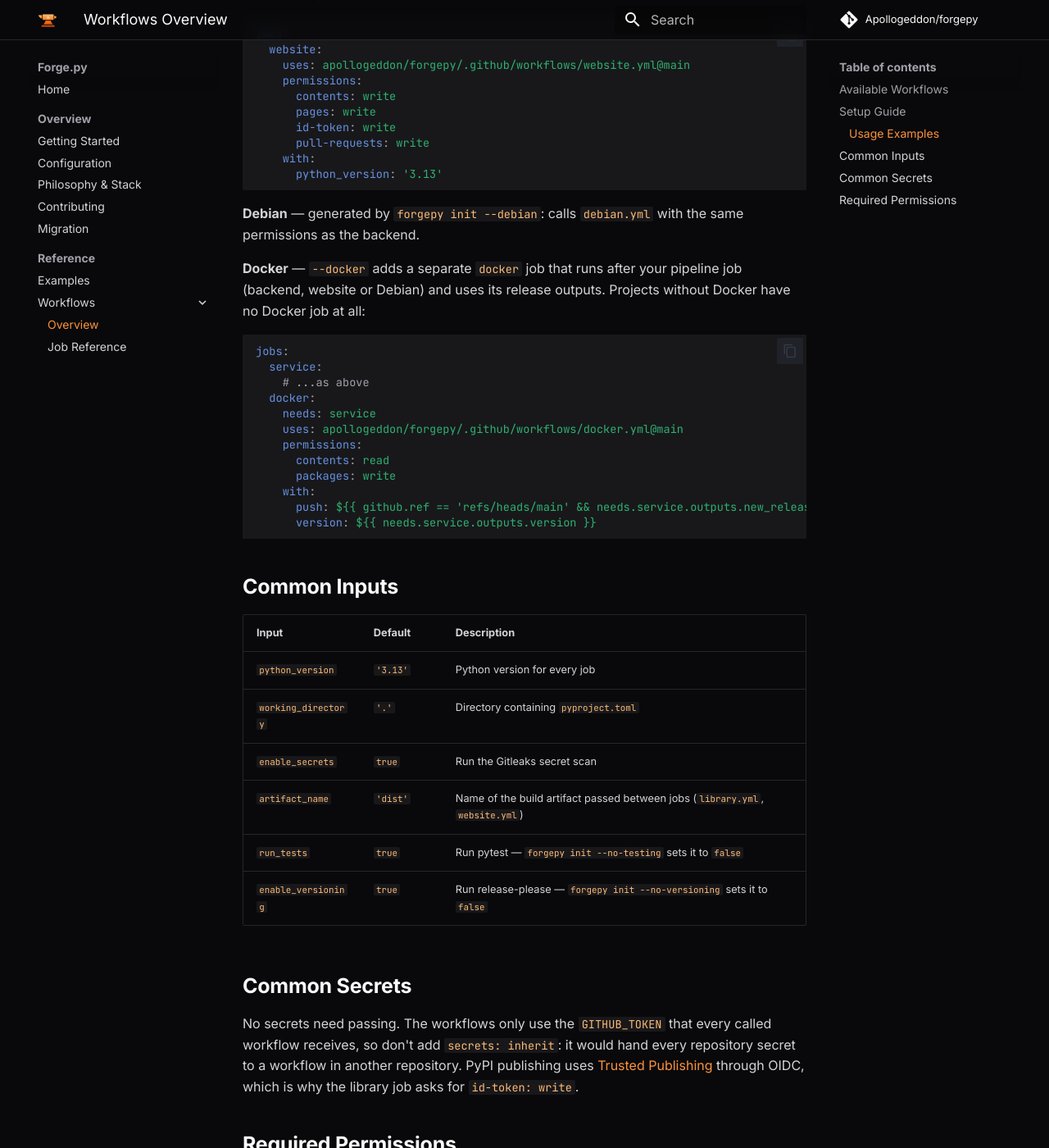
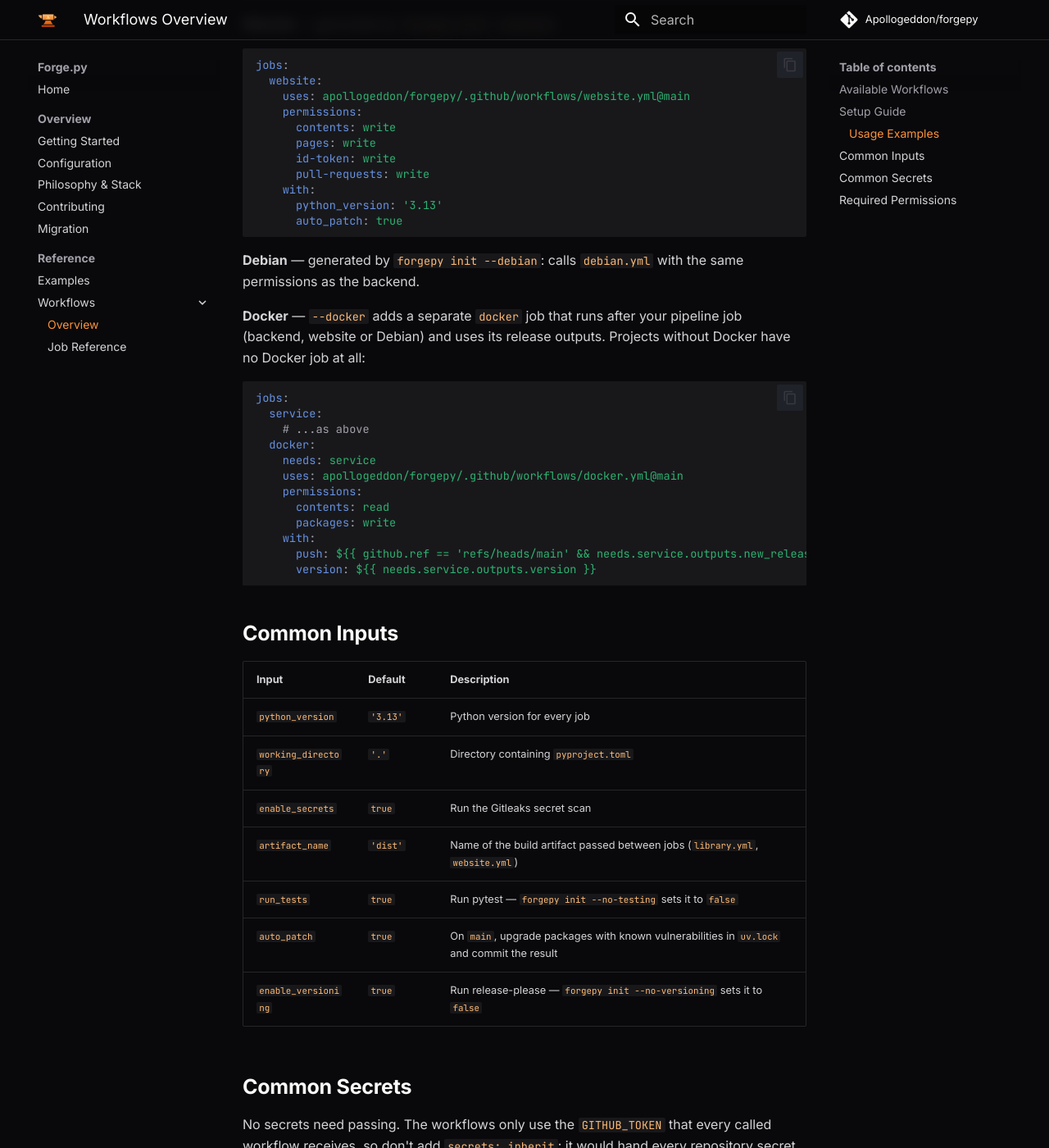
Before and after one commit to Apollogeddon/forgepy, an MkDocs documentation site: the page built from docs/docs/workflows/overview.md, in a window 1280 px wide and 1400 px high, scrolled down 2006 px. Shown: the whole window at 82% size. Built offline with MkDocs 1.6.1 and Material for MkDocs 9.7.7, drawn with Linux system fonts in a browser that asks for light colours; comment, search, counter and statistics services are not loaded; some of the changed text lies outside the part shown.

Commit message:
feat(ci): upgrade packages with known vulnerabilities on main, as forgejs's auto_patch does
osv-scanner can't fix a uv.lock in place, so the new patch job scans it with
osv-scanner and upgrades just the vulnerable packages with uv lock
--upgrade-package, transitive ones included, within the ranges pyproject.toml
allows. --no-build keeps any package's build code out of a job that pushes to
main, and a failed scan fails the job rather than passing as clean. The
auto_patch input is on by default in every pipeline and the generated CI.

````diff
--- a/docs/docs/workflows/overview.md
+++ b/docs/docs/workflows/overview.md
@@ -52,6 +52,7 @@ jobs:
       pull-requests: write
     with:
       python_version: '3.13'
+      auto_patch: true
 ```
 
 **Library** — generated by `forgepy init --library`:
@@ -66,6 +67,7 @@ jobs:
       id-token: write
     with:
       python_version: '3.13'
+      auto_patch: true
 ```
 
 **Website** — generated by `forgepy init --website`:
@@ -81,6 +83,7 @@ jobs:
       pull-requests: write
     with:
       python_version: '3.13'
+      auto_patch: true
 ```
 
 **Debian** — generated by `forgepy init --debian`: calls `debian.yml` with the same permissions as the backend.
@@ -111,6 +114,7 @@ jobs:
 | `enable_secrets` | `true` | Run the Gitleaks secret scan |
 | `artifact_name` | `'dist'` | Name of the build artifact passed between jobs (`library.yml`, `website.yml`) |
 | `run_tests` | `true` | Run pytest — `forgepy init --no-testing` sets it to `false` |
+| `auto_patch` | `true` | On `main`, upgrade packages with known vulnerabilities in `uv.lock` and commit the result |
 | `enable_versioning` | `true` | Run release-please — `forgepy init --no-versioning` sets it to `false` |
 
 ## Common Secrets
````
Also changed, not shown: docs/docs/examples.md (+2 -1 lines), docs/docs/workflows/reference.md (+1 -0 lines), 7 other files.
